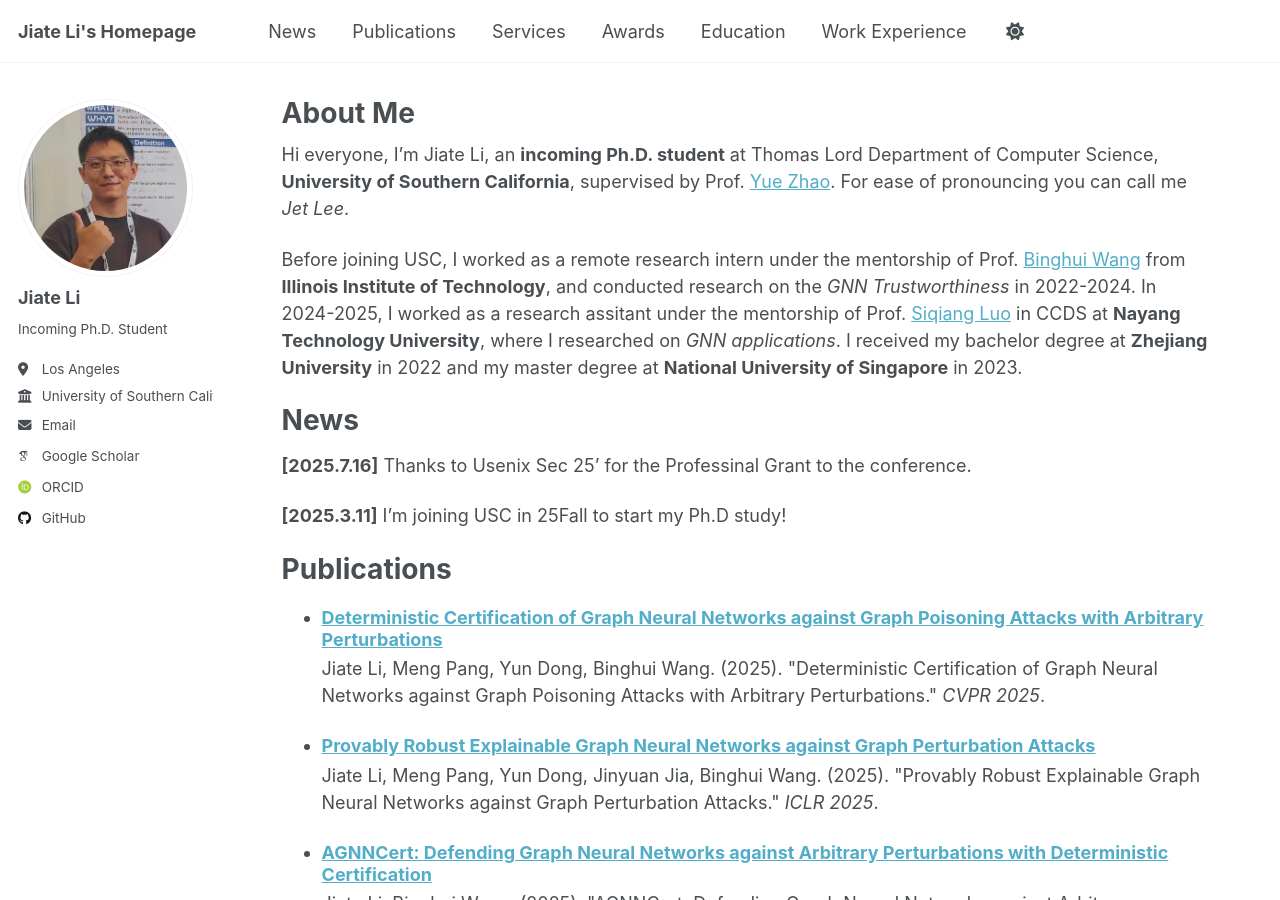
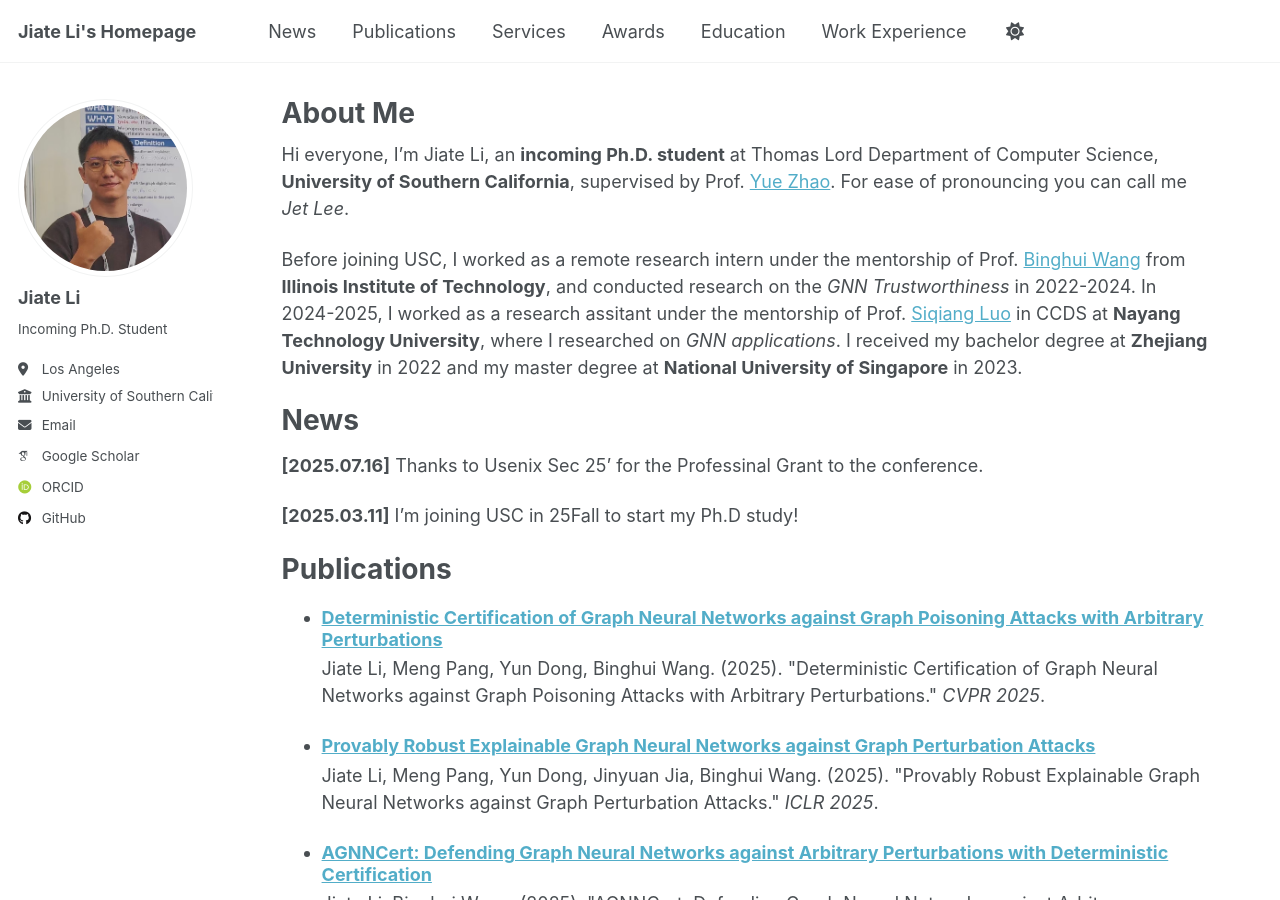
Before and after one commit to JetRichardLee/JetRichardLee.github.io, a Jekyll site: the page built from _pages/about.md, in a window 1280 px wide and 900 px high. Built offline with Jekyll 4.4.1, drawn with Linux system fonts in a browser that asks for light colours; some web fonts are replaced; a script that is not in the unit is left out.

Commit message:
Update about.md

```diff
--- a/_pages/about.md
+++ b/_pages/about.md
@@ -13,9 +13,9 @@ Before joining USC, I worked as a remote research intern under the mentorship of
 
 News
 ====
-**[2025.7.16]** Thanks to Usenix Sec 25' for the Professinal Grant to the conference.
+**[2025.07.16]** Thanks to Usenix Sec 25' for the Professinal Grant to the conference.
 
-**[2025.3.11]** I'm joining USC in 25Fall to start my Ph.D study!
+**[2025.03.11]** I'm joining USC in 25Fall to start my Ph.D study!
 
 
 Publications
```
